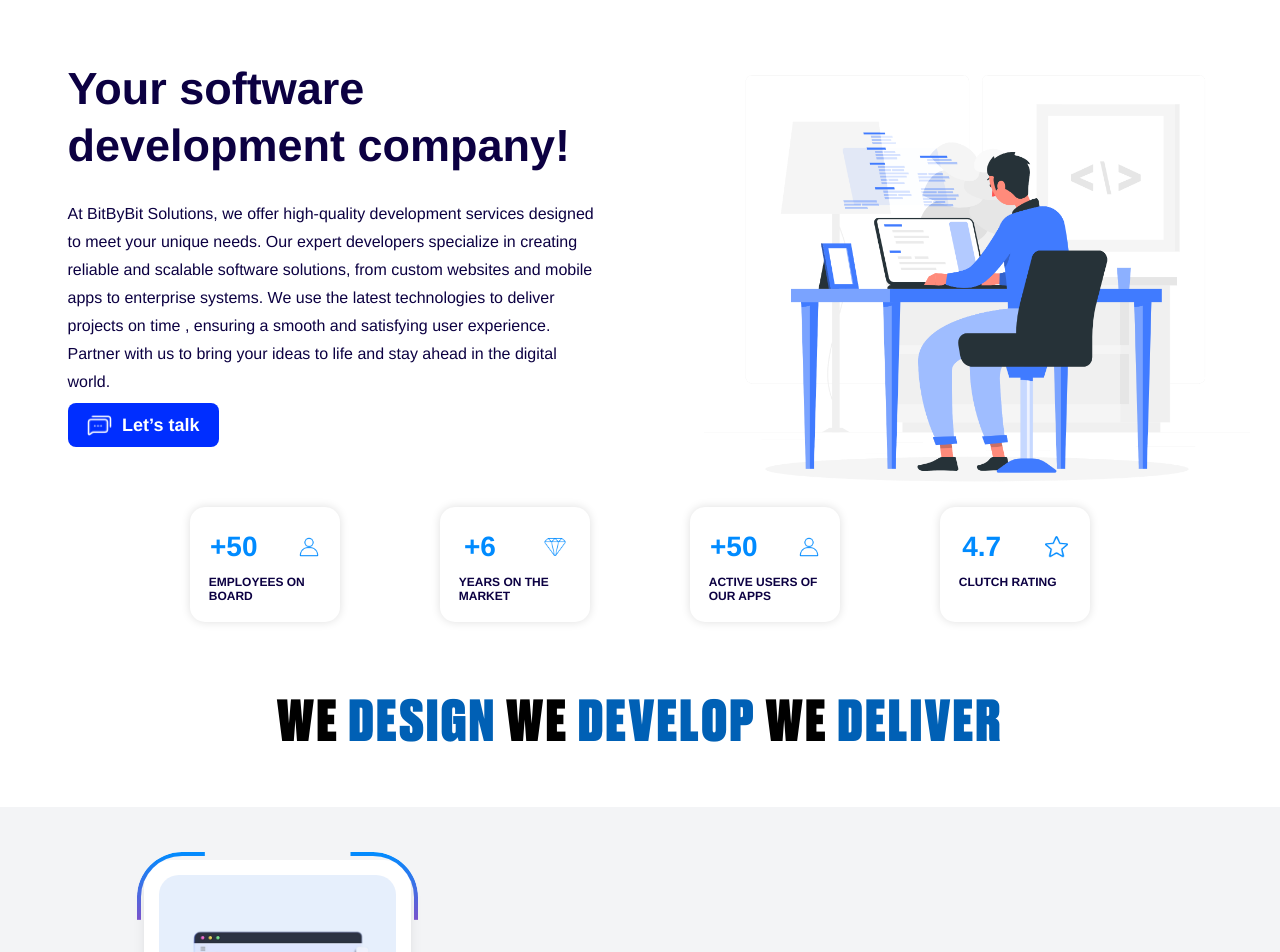
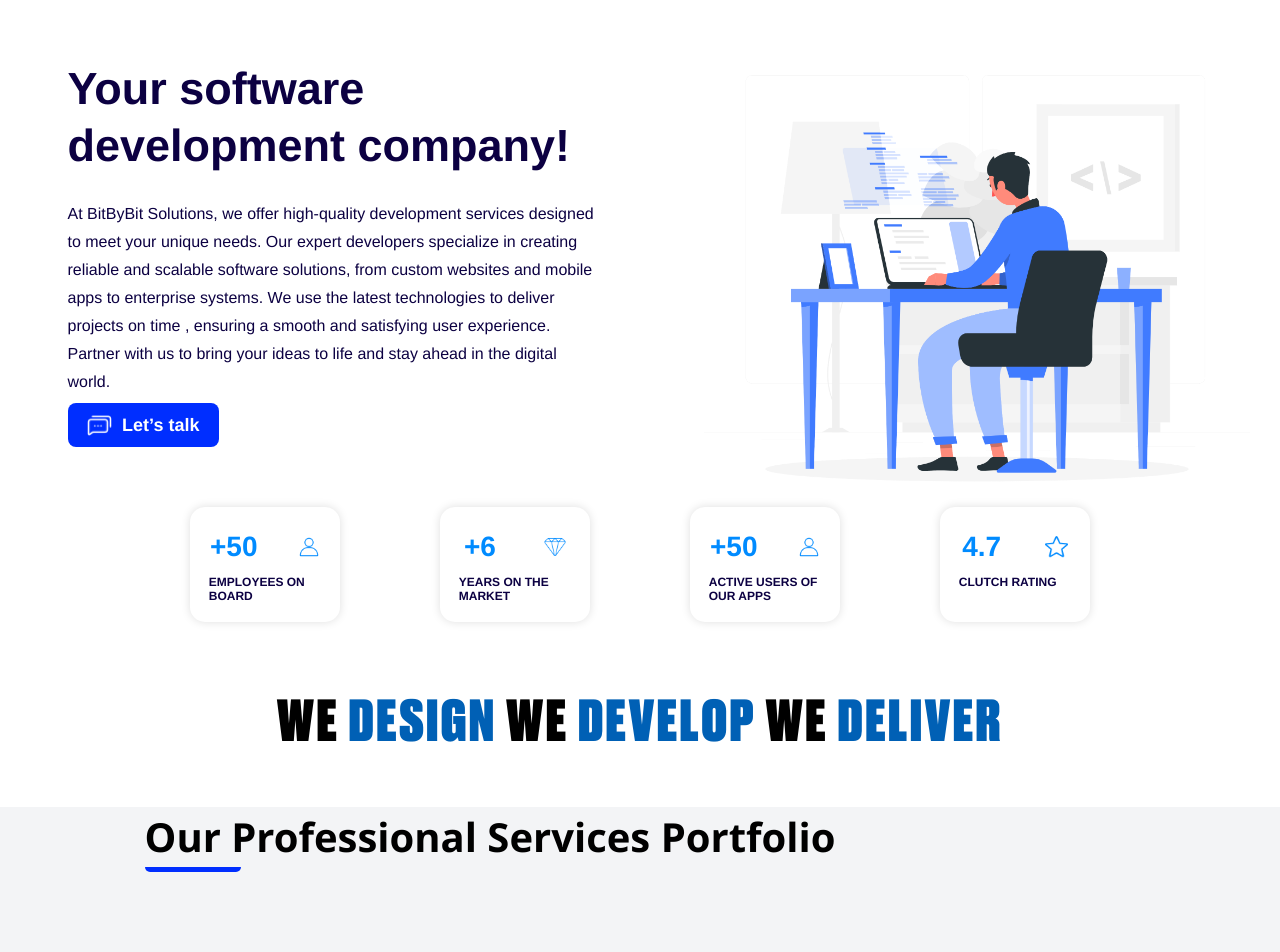
Before and after one commit to LatestB3website/New-B3-Website, a React (Create React App) app: page /technology in a window 1280 px wide. Shown: the top 952 px of the page. Built offline with nearby package versions, Linux system fonts and the light colour scheme; a web font is replaced by a local one; what google-maps-react would draw is missing.

Commit message:
NY(splitcard.js and splitcard.scss)

```diff
--- a/src/components/CardComponent/SplitCard.js
+++ b/src/components/CardComponent/SplitCard.js
@@ -19,6 +19,13 @@
   render() {
     return (
       <div className="flex flex-col items-center min-h-screen bg-gray-100">
+
+
+ <h1 className="text-start pr-80 heading1 mb-10 ">Our Professional Services Portfolio
+
+<span className="w-[14%] h-[5px]  block rounded-b-[5px]" style={{backgroundColor:'#002eff'}}></span>
+ </h1>
+
         {/* style={{ backgroundImage: `url(${webDevelopment})` }} */}
         <div
           data-aos="fade-up"
--- a/src/components/CardComponent/SplitCard.scss
+++ b/src/components/CardComponent/SplitCard.scss
@@ -170,3 +170,10 @@
     transition: 0.3s ease-in-out all;
     border: 2px solid #002eff
 }
+.heading1{
+
+
+font-size: 40px !important;
+
+font-weight: 700 !important;
+}
```
